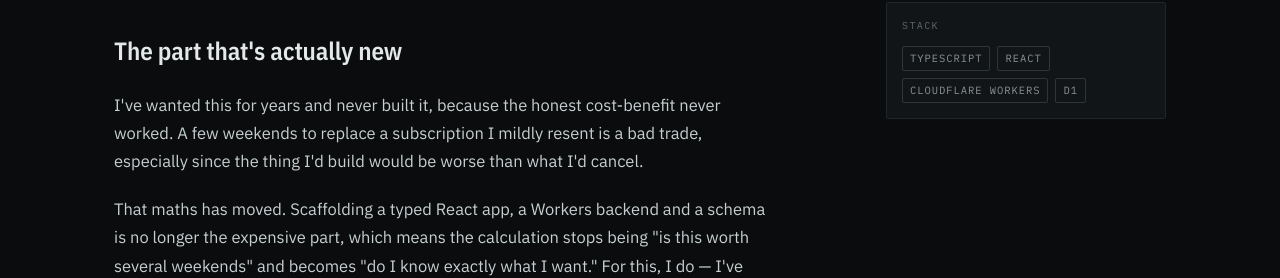
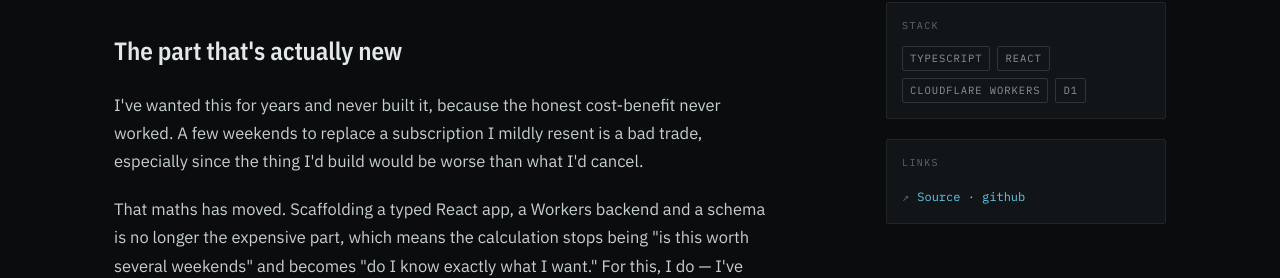
Before and after one commit to bblaker/bblaker.com, an Astro site: page /projects/punchline in a window 1280 px wide. Shown: the part 599-877 px from the top of the page. Built offline with nearby package versions, Linux system fonts and the light colour scheme; Astro itself is replaced by a stand-in of ours.

Commit message:
punchline: link the repo
github.com/bblaker/punchline. Verified reachable anonymously (HTTP 200),
so it is a live link rather than a placeholder — which is the standing
rule after ferry and pi-tower had theirs removed for pointing at repos
that did not exist.

Co-Authored-By: Claude Opus 5 <noreply@anthropic.com>

```diff
--- a/content/projects/punchline.mdx
+++ b/content/projects/punchline.mdx
@@ -8,6 +8,8 @@ started: 2026-09-09
 weight: 95
 stack: [TypeScript, React, Cloudflare Workers, D1]
 tags: [typescript, react, cloudflare, d1, mcp, invoicing, consulting]
+links:
+  - { label: "Source · github", href: "https://github.com/bblaker/punchline" }
 spec:
   - { k: Users, v: "1" }
   - { k: Frontend, v: React }
```
